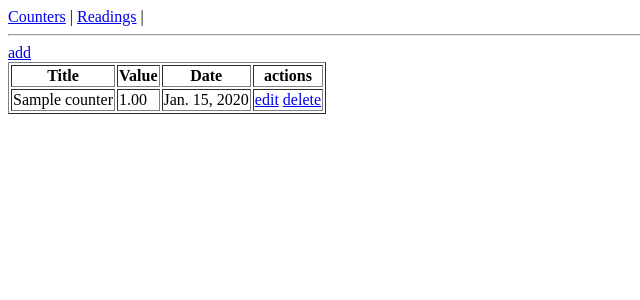
After one commit to Dymirt/pythonanywhere, a Django app: page /readings/list/ in a window 1280 px wide. The commit adds this page. Shown: the top 300 px of the page, without its empty margins (0-640 px from the left). Run offline with Django 3.2, Linux system fonts and the light colour scheme; tables that the repository leaves empty hold one stand-in row (values such as "Sample post").

Commit message:
adding reading model and views

```diff
--- a/counters/models.py
+++ b/counters/models.py
@@ -5,9 +5,9 @@ from django.db import models
 
 class Counter(models.Model):
     title = models.CharField(max_length=60)
-    unit = models.CharField(max_length=60, blank=True)
-    price_per_unit = models.DecimalField(max_digits=5, decimal_places=4, blank=True)
-    fixed_price = models.DecimalField(max_digits=5, decimal_places=2, blank=True)
+    unit = models.CharField(max_length=60, blank=True, null=True)
+    price_per_unit = models.DecimalField(max_digits=5, decimal_places=2, blank=True, null=True)
+    fixed_price = models.DecimalField(max_digits=5, decimal_places=2, blank=True, null=True)
 
     def __str__(self):
         return self.title
@@ -16,7 +16,7 @@ class Counter(models.Model):
 class Reading(models.Model):
     counter = models.ForeignKey('Counter', related_name='readings', on_delete=models.CASCADE)
     date = models.DateField()
-    value = models.DecimalField(max_digits=5, decimal_places=2)
+    value = models.DecimalField(max_digits=10, decimal_places=2)
 
     def __str__(self):
-        return f'{self.counter.name} {self.value} on {self.date}'
+        return f'{self.counter.title} {self.value} on {self.date}'
--- a/counters/templates/counters/base.html
+++ b/counters/templates/counters/base.html
@@ -6,6 +6,7 @@
   </head>
   <body>
 	<a href="{% url 'counters:counters-list' %}">Counters</a> |
+    <a href="{% url 'counters:readings-list' %}">Readings</a> |
 	<hr>
     {% block content %}{% endblock %}
   </body>
--- /dev/null
+++ b/counters/templates/counters/reading_list.html
@@ -0,0 +1,36 @@
+{% extends "counters/base.html" %}
+
+{% block content %}
+<a href="{% url 'counters:reading-create' %}">add</a>
+
+<table border="1">
+	<thead>
+		<tr>
+			<th>Title</th>
+			<th>Value</th>
+			<th>Date</th>
+			<th>actions</th>
+		</tr>
+	</thead>
+	<tbody>
+		{% for obj in object_list %}
+		<tr>
+			<td>
+				{{obj.counter.title}}
+			</td>
+			<td>
+				{{obj.value}}
+			</td>
+			<td>
+				{{obj.date}}
+			</td>
+
+			<td>
+				<a href="{% url 'counters:reading-edit' obj.id %}">edit</a>
+				<a href="{% url 'counters:reading-delete' obj.id %}">delete</a>
+			</td>
+		</tr>
+		{% endfor %}
+	</tbody>
+</table>
+{% endblock %}
--- a/counters/urls.py
+++ b/counters/urls.py
@@ -1,16 +1,14 @@
 from django.urls import path, reverse_lazy
-from django.views.generic import UpdateView, CreateView,  DeleteView
-from .models import Counter
+from django.views.generic import UpdateView, CreateView, DeleteView
+from .models import Counter, Reading
 
-from .views import CounterListView
+from .views import CounterListView, ReadingListView
 
 app_name = 'counters'
 
-
 urlpatterns = [
-
+    # Counters urls
     path('counters/list/', CounterListView.as_view(), name='counters-list'),
-
     path('counter/create/',
          CreateView.as_view(
              model=Counter,
@@ -18,8 +16,7 @@ urlpatterns = [
              success_url=reverse_lazy('counters:counters-list'),
              template_name='counters/generic_update.html'
          ),
-        name='counter-create'),
-
+         name='counter-create'),
     path('counter/<int:pk>/edit/',
          UpdateView.as_view(
              model=Counter,
@@ -35,4 +32,29 @@ urlpatterns = [
              template_name='counters/generic_delete.html'
          ),
          name='counter-delete'),
+    # Reading urls
+    path('readings/list/', ReadingListView.as_view(), name='readings-list'),
+    path('reading/create/',
+         CreateView.as_view(
+             model=Reading,
+             fields='__all__',
+             success_url=reverse_lazy('counters:readings-list'),
+             template_name='counters/generic_update.html'
+         ),
+         name='reading-create'),
+    path('reading/<int:pk>/edit/',
+         UpdateView.as_view(
+             model=Reading,
+             fields='__all__',
+             success_url=reverse_lazy('counters:readings-list'),
+             template_name='counters/generic_update.html'
+         ),
+         name='reading-edit'),
+    path('reading/<int:pk>/delete/',
+         DeleteView.as_view(
+             model=Reading,
+             success_url=reverse_lazy('counters:readings-list'),
+             template_name='counters/generic_delete.html'
+         ),
+         name='reading-delete'),
 ]
--- a/counters/views.py
+++ b/counters/views.py
@@ -1,5 +1,5 @@
 from django.shortcuts import render
-from .models import Counter
+from .models import Counter, Reading
 
 # Create your views here.
 from django.views.generic.list import ListView
@@ -7,3 +7,7 @@ from django.views.generic.list import ListView
 
 class CounterListView(ListView):
     model = Counter
+
+
+class ReadingListView(ListView):
+    model = Reading
```
Also changed, not shown: counters/templates/counters/counter_list.html (+21 -1 lines).
